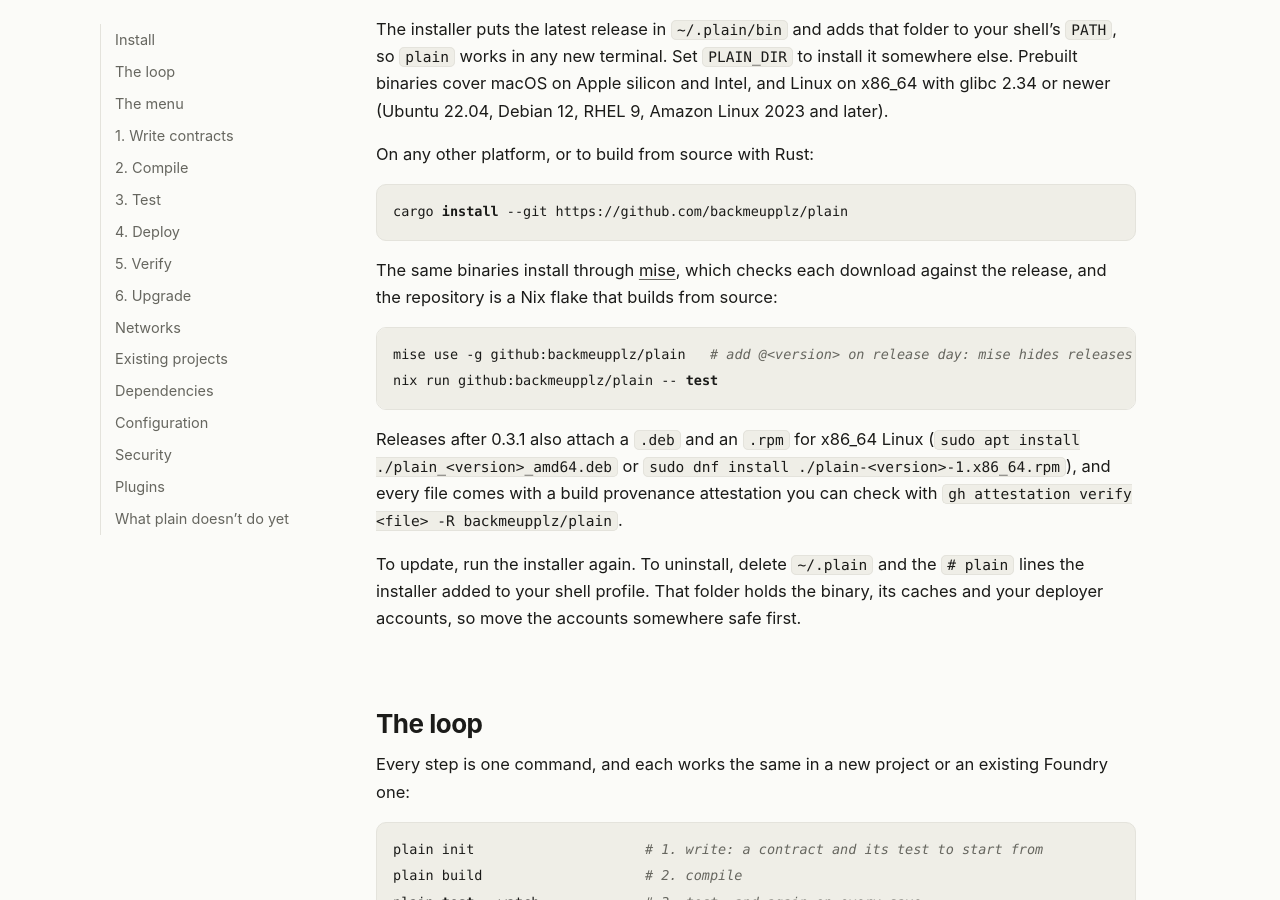
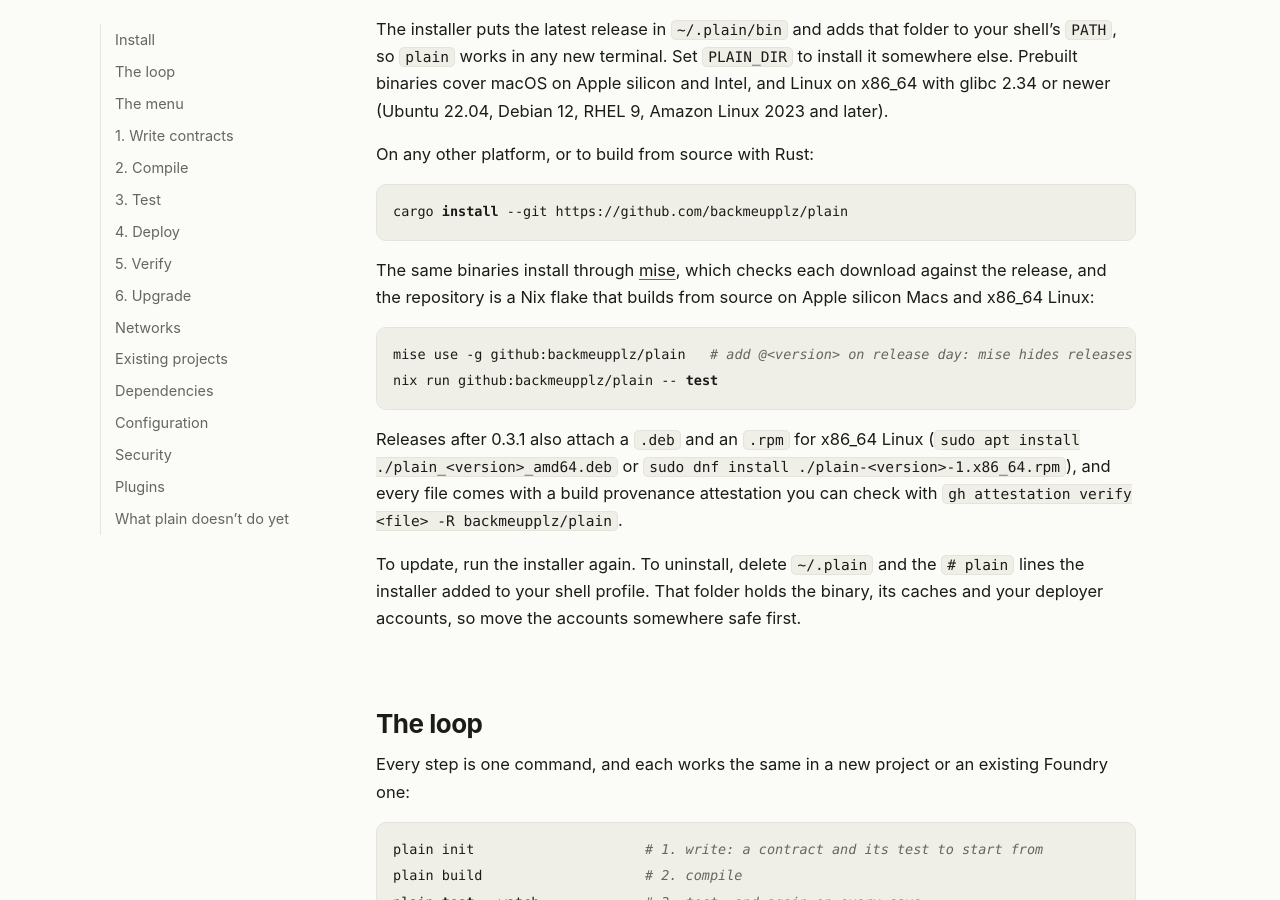
Before and after one commit to backmeupplz/plain, a Jekyll site: the page built from docs/docs/index.md, in a window 1280 px wide and 900 px high, scrolled down 442 px. Built offline with Jekyll 4.4.1, drawn with Linux system fonts in a browser that asks for light colours.

Commit message:
flake: drop x86_64-darwin, which nixpkgs 26.11 no longer supports

````diff
--- a/docs/docs/index.md
+++ b/docs/docs/index.md
@@ -26,7 +26,7 @@
 cargo install --git https://github.com/backmeupplz/plain
 ```
 
-The same binaries install through [mise](https://mise.jdx.dev), which checks each download against the release, and the repository is a Nix flake that builds from source:
+The same binaries install through [mise](https://mise.jdx.dev), which checks each download against the release, and the repository is a Nix flake that builds from source on Apple silicon Macs and x86_64 Linux:
 
 ```sh
 mise use -g github:backmeupplz/plain   # add @<version> on release day: mise hides releases younger than a day
````
Also changed, not shown: 1 other file.
